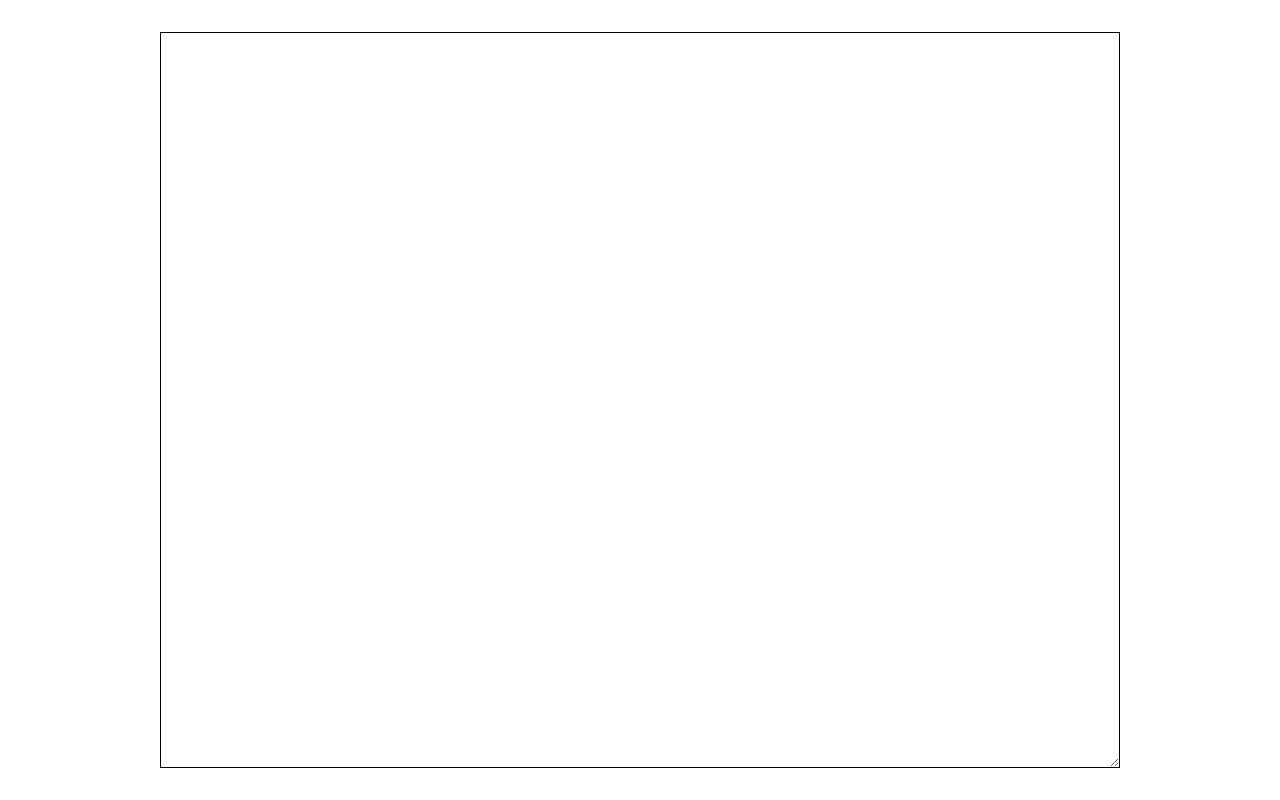
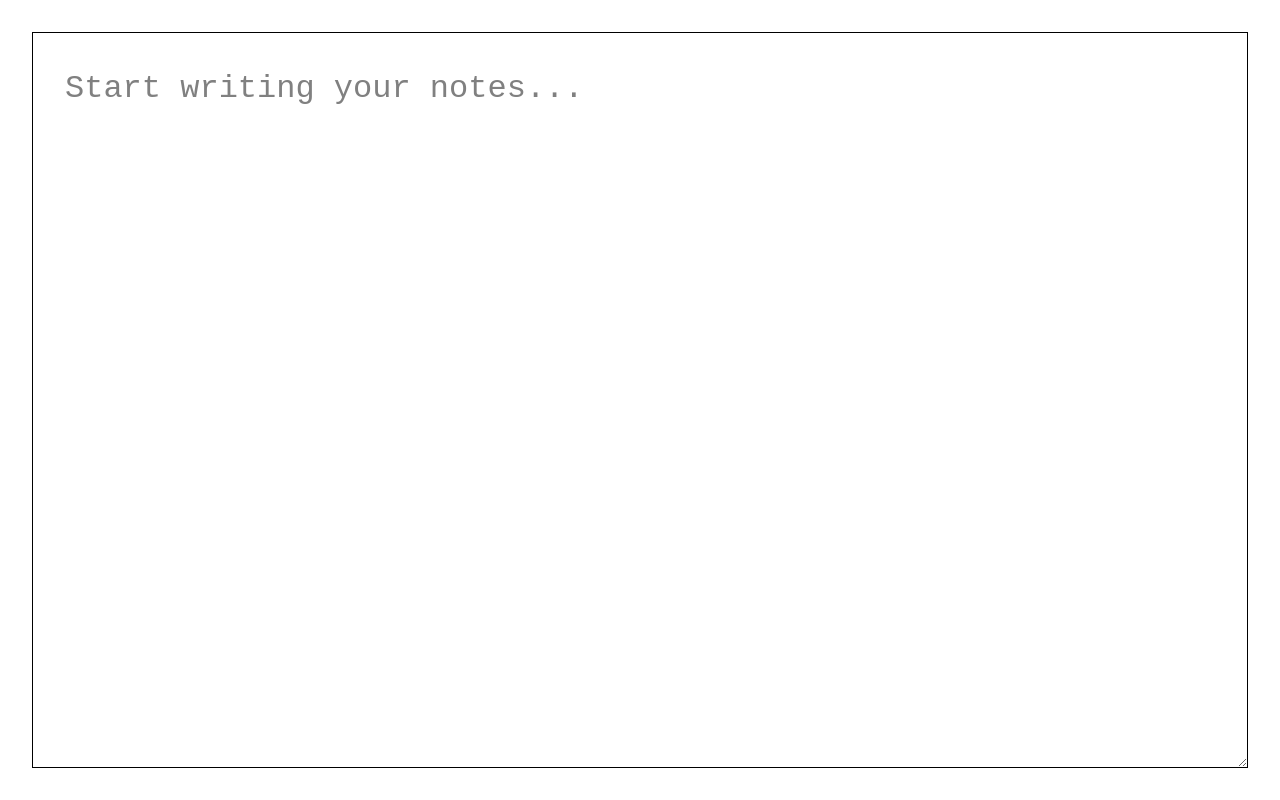
Before and after one commit to aniketchanana/note, a plain HTML site: page index.html in a window 1280 px wide. Drawn offline with Linux system fonts and the light colour scheme.

Commit message:
Added placeholder

```diff
--- a/index.html
+++ b/index.html
@@ -21,23 +21,31 @@
         margin: 0px;
       }
       body {
-        padding: 4rem;
+        padding: 2rem;
         font: 2rem/1.5 monospace;
-        max-width: 60rem;
         border: 1px solid black;
         box-sizing: border-box;
-        height: 100%;
-        overflow-y: auto;
         content-visibility: auto;
-        width: 100%;
         resize: both;
         overflow: auto;
         opacity: 0;
+        width: 100%;
+        height: 100%;
+        max-height: 100%;
+      }
+      [contenteditable][placeholder]:empty:before {
+        content: attr(placeholder);
+        position: absolute;
+        color: gray;
+        background-color: transparent;
       }
     </style>
   </head>
   <body>
-    <body contenteditable="true"></body>
+    <body
+      contenteditable="true"
+      placeholder="Start writing your notes..."
+    ></body>
   </body>
   <script src="./script.js"></script>
 </html>
--- a/script.js
+++ b/script.js
@@ -9,6 +9,7 @@ let isFirstLoad = true;
 
 window.addEventListener("load", () => {
   document.body.innerHTML = localStorage.getItem(LOCAL_STORAGE_KEYS.NOTES);
+  document.body.focus();
 });
 document.body.addEventListener("keydown", (e) => {
   localStorage.setItem(LOCAL_STORAGE_KEYS.NOTES, e.target.innerHTML);
```
